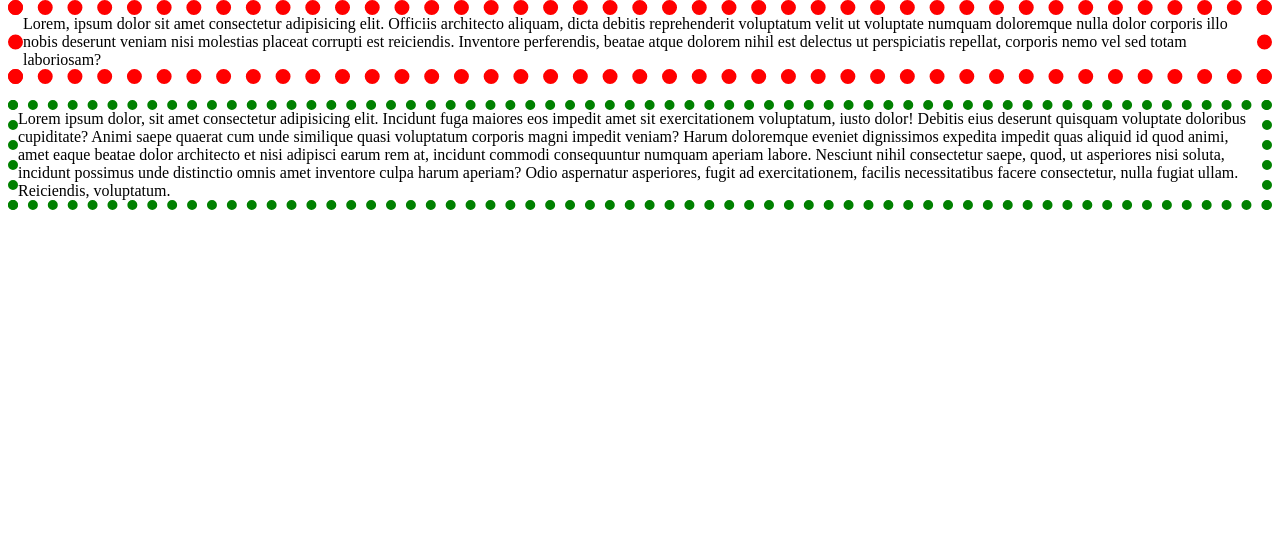
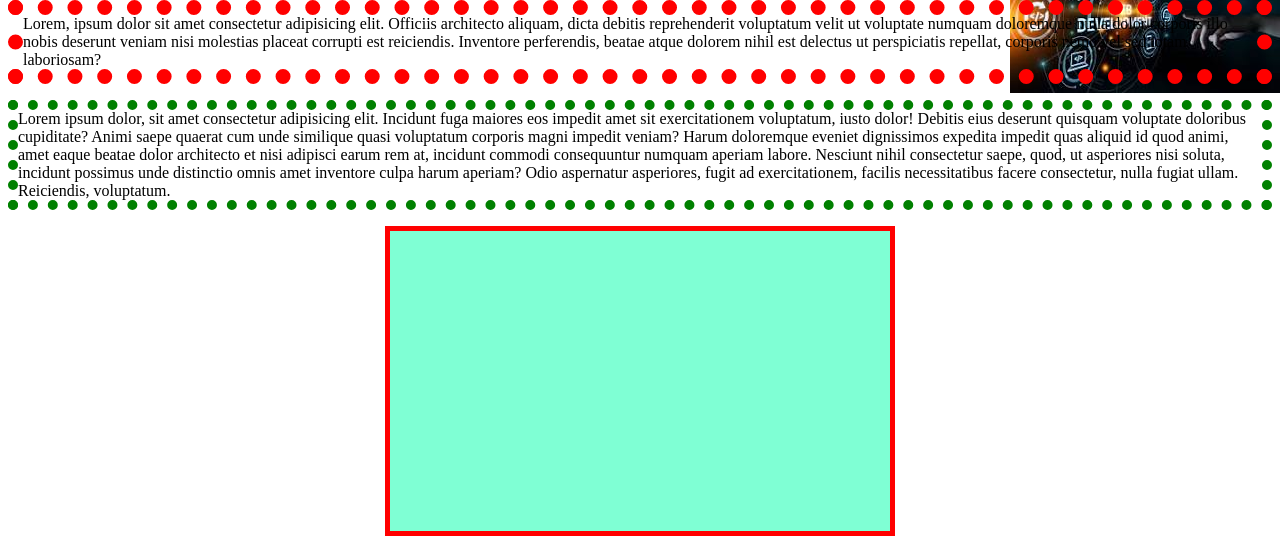
Before and after one commit to Rubayedprodhan/Sign-Up-Form, a plain HTML site: page index.html in a window 1280 px wide. Shown: the part 507-1051 px from the top of the page. Before the commit the page ends 800 px from the top, so only its background shows below. Drawn offline with Linux system fonts and the light colour scheme.

Commit message:
updated my signup form

```diff
--- a/index.html
+++ b/index.html
@@ -150,5 +150,13 @@
     <p class="p2">Lorem ipsum dolor, sit amet consectetur adipisicing elit. Incidunt fuga maiores eos impedit amet sit exercitationem voluptatum, iusto dolor! Debitis eius deserunt quisquam voluptate doloribus cupiditate? Animi saepe quaerat cum unde similique quasi voluptatum corporis magni impedit veniam? Harum doloremque eveniet dignissimos expedita impedit quas aliquid id quod animi, amet eaque beatae dolor architecto et nisi adipisci earum rem at, incidunt commodi consequuntur numquam aperiam labore. Nesciunt nihil consectetur saepe, quod, ut asperiores nisi soluta, incidunt possimus unde distinctio omnis amet inventore culpa harum aperiam? Odio aspernatur asperiores, fugit ad exercitationem, facilis necessitatibus facere consectetur, nulla fugiat ullam. Reiciendis, voluptatum.</p>
 </div>
 
+    <div class="rubaye">
+
+    </div>
+
+    <div class="test">
+
+    </div>
+
 </body>
 </html>
--- a/style.css
+++ b/style.css
@@ -22,3 +22,11 @@ body{
     border-style: dotted;
     border-color: green;
 }
+.rubaye{
+    width: 500px;
+    height: 300px;
+    background-color: aquamarine;
+    border: 5px solid red ;
+    margin-top: 120px;
+    margin: auto
+}
```
